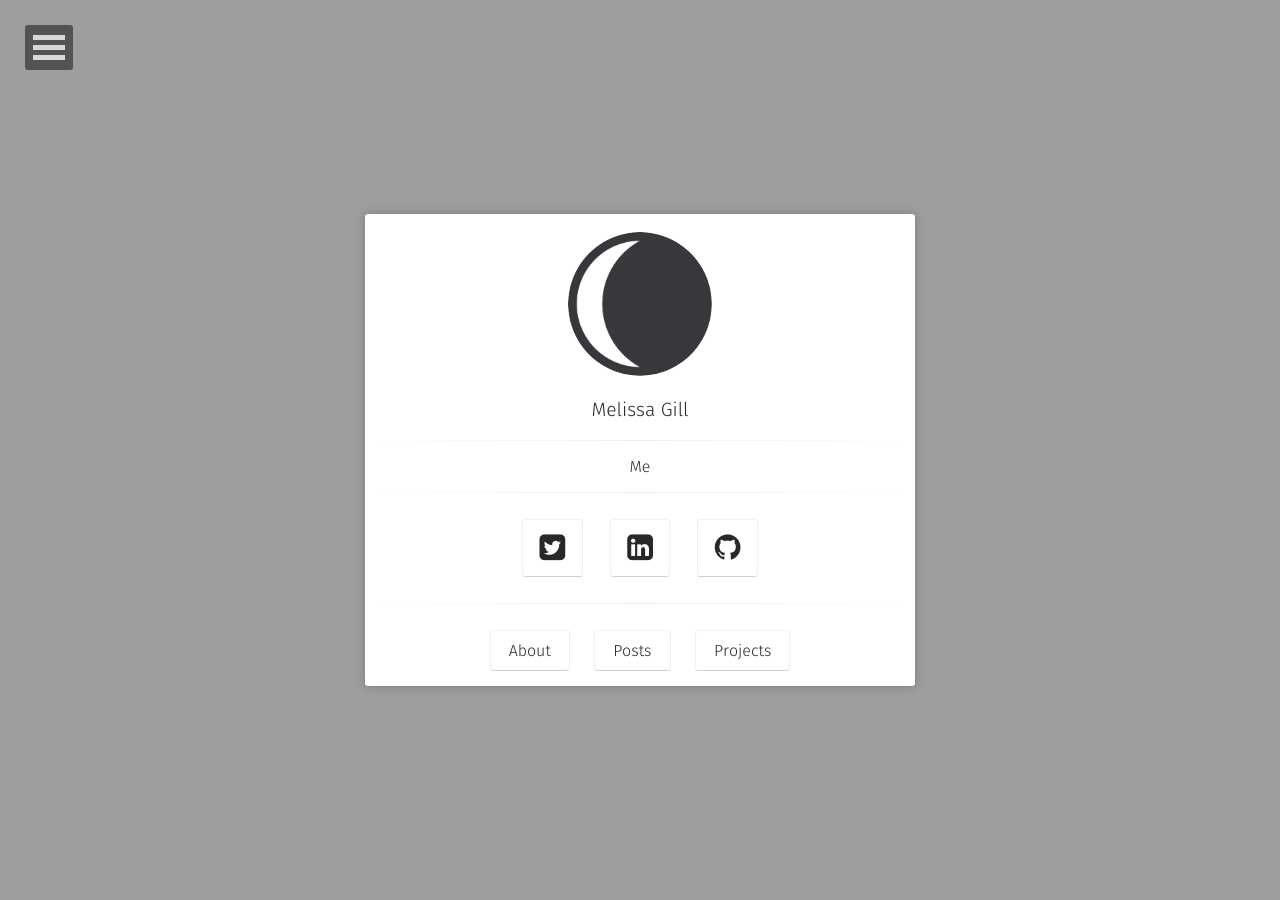
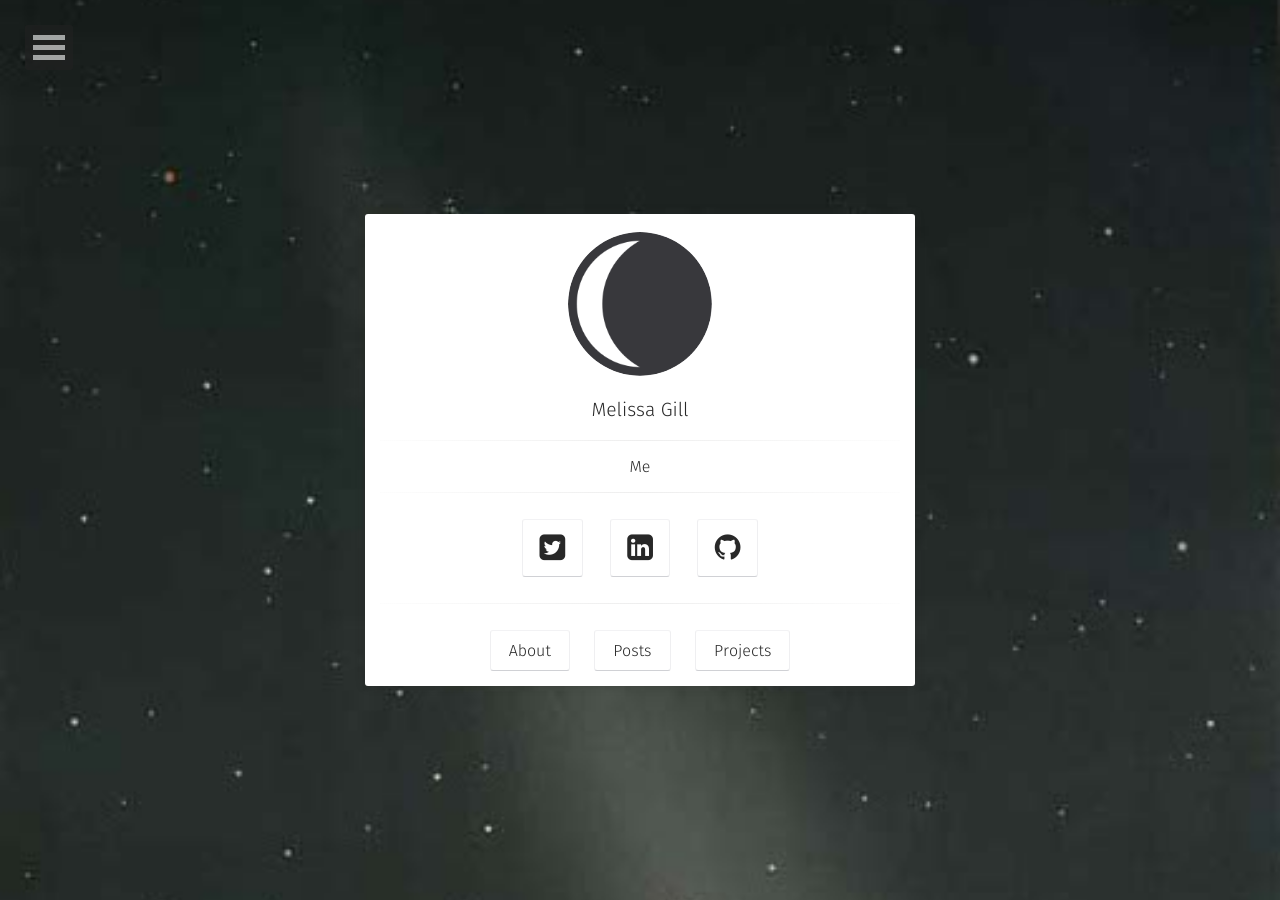
Before and after one commit to secretinternets/public-website, a Jekyll site: the page built from index.html, in a window 1280 px wide. Built offline with Jekyll 4.4.1, drawn with Linux system fonts in a browser that asks for light colours; some web fonts are replaced.

Commit message:
Update _config.yml

```diff
--- a/_config.yml
+++ b/_config.yml
@@ -5,7 +5,7 @@ description:        "Digital Stuff"
 reading_time:       true
 words_per_minute:   200
 logo:               'assets/img/logo.png'
-background:         'assets/img/gri_96_p_21_b075_f002_056.jpg'
+background:         'assets/img/nypl.jpg'
 tiled_bg:           false   # Set this true if you want to tile your background image, otherwise it will be covered
 locale:             en_US
 url:                http://www.secretinternets.com
```
